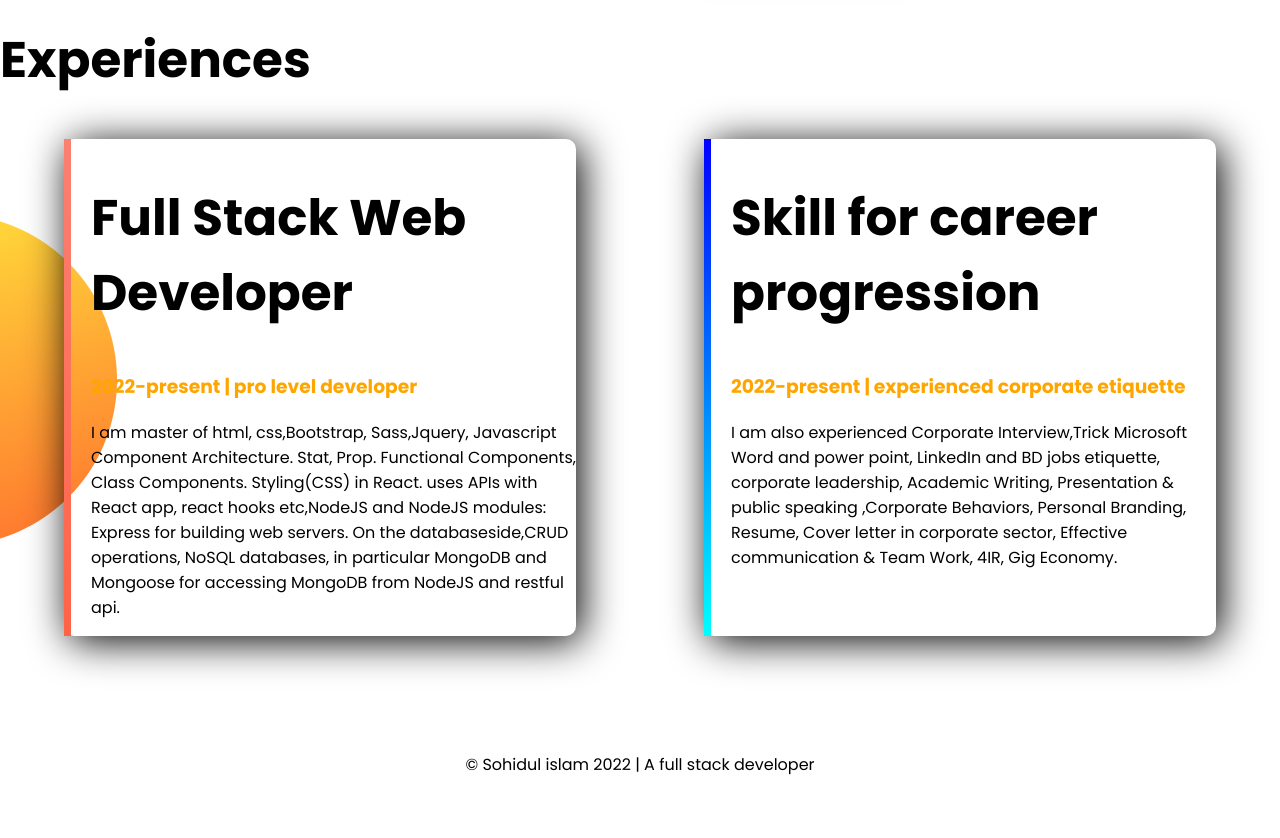
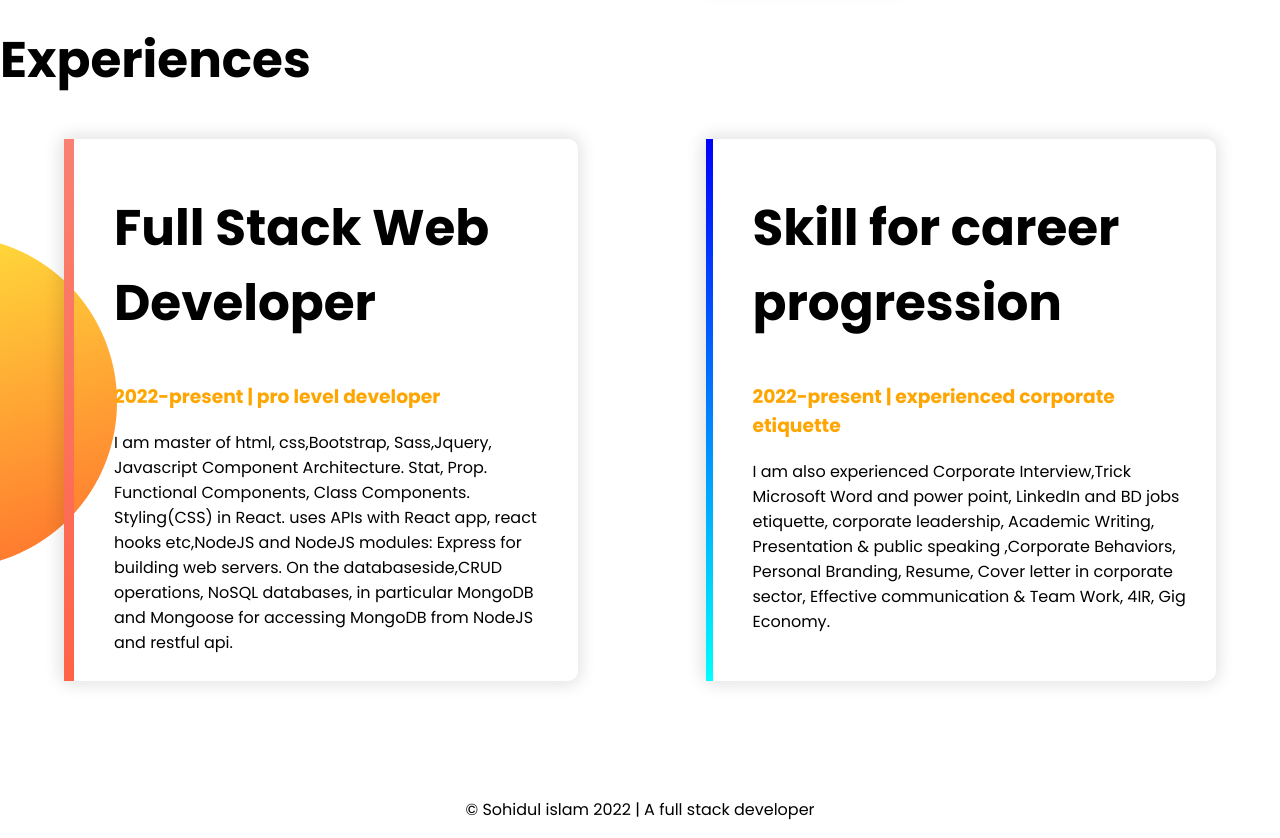
Before and after one commit to Sohidul-Islam/portfolio1, a plain HTML site: page index.html in a window 1280 px wide. Shown: the part 1020-1858 px from the top of the page. Before the commit the page ends 1813 px from the top, so only its background shows below. Drawn offline with Linux system fonts and the light colour scheme; a web font is replaced by a local one.

Commit message:
fixing experienced card padding

```diff
--- a/index.html
+++ b/index.html
@@ -61,6 +61,7 @@
         <h1>Experiences</h1>
         <div class="flexible-contaner">
             <div class="portfolio-card" id="experienced-card-1">
+                <div class="portfolio-card-text--box">
                     <h1>Full Stack Web Developer</h1>
                     <h3> <span class="orange-color">2022-present | pro level developer</span></h3>
                     <p>I am master of html, css,Bootstrap, Sass,Jquery, Javascript Component Architecture. Stat, Prop.
@@ -68,20 +69,26 @@
                         hooks
                         etc,NodeJS and NodeJS modules: Express for building web servers. On the databaseside,CRUD
                         operations,
-                    NoSQL databases, in particular MongoDB and Mongoose for accessing MongoDB from NodeJS and restful
+                        NoSQL databases, in particular MongoDB and Mongoose for accessing MongoDB from NodeJS and
+                        restful
                         api.
                     </p>
+                </div>
 
             </div>
             <div class="portfolio-card" id="experienced-card-2">
+                <div class="portfolio-card-text--box">
                     <h1>Skill for career progression</h1>
                     <h3> <span class="orange-color">2022-present | experienced corporate etiquette</span></h3>
-                <p>I am also experienced Corporate Interview,Trick Microsoft Word and power point, LinkedIn and BD jobs
+                    <p>I am also experienced Corporate Interview,Trick Microsoft Word and power point, LinkedIn and BD
+                        jobs
                         etiquette, corporate leadership, Academic Writing, Presentation & public speaking ,Corporate
                         Behaviors,
-                    Personal Branding, Resume, Cover letter in corporate sector, Effective communication & Team Work,
+                        Personal Branding, Resume, Cover letter in corporate sector, Effective communication & Team
+                        Work,
                         4IR,
                         Gig Economy.</p>
+                </div>
             </div>
         </div>
         <div>
--- a/style.css
+++ b/style.css
@@ -69,12 +69,12 @@ h1 {
   width: 40%;
   margin: 0 5%;
   padding-left: 20px;
-  box-shadow: 5px 5px 40px rgba(0, 0, 0.3);
+  box-shadow: -1px 0px 15px 5px rgba(0, 0, 0, 0.1);
   margin-bottom: 100px;
   border-radius: 10px;
 }
 #experienced-card-1 {
-  border-left: 7px solid;
+  border-left: 10px solid;
   border-image: linear-gradient(salmon, tomato);
   border-image-slice: 1;
 }
@@ -84,6 +84,10 @@ h1 {
   border-image-slice: 1;
 }
 
+.portfolio-card-text--box {
+  padding: 10px 20px;
+}
+
 #footer p {
   text-align: center;
 }
```
Lines whose indentation alone changed are shown as unchanged.
